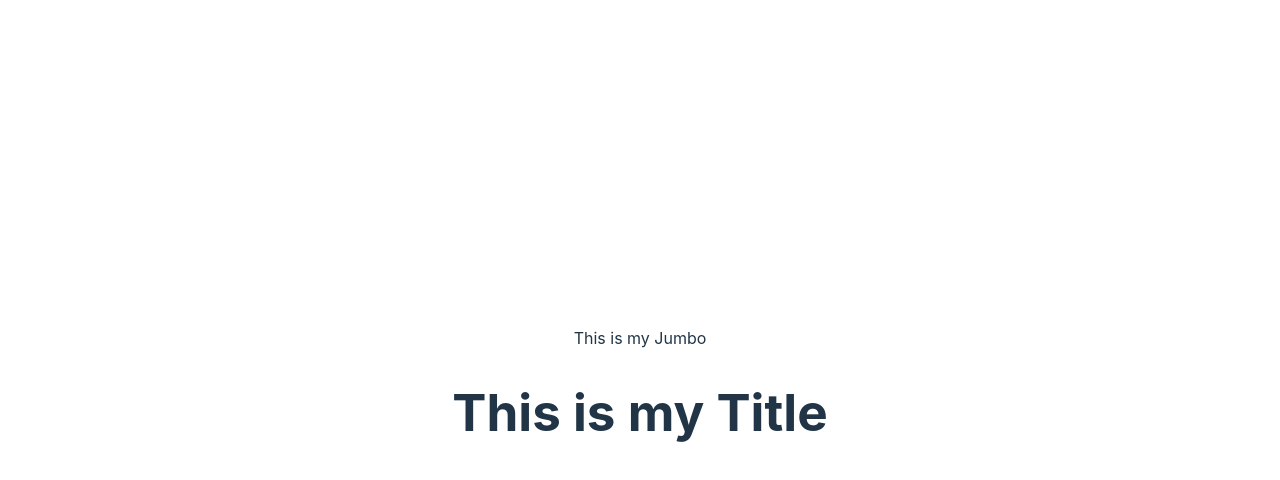
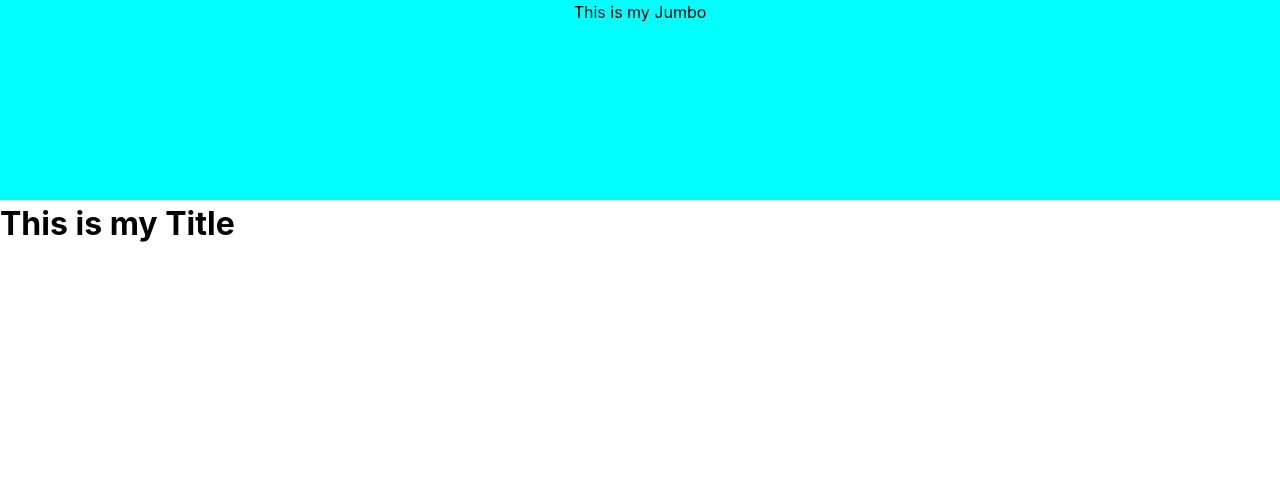
Before and after one commit to EmanuelaPau/vite-hello-world, a Vue app in the folder vite-project/: page / in a window 1280 px wide. Shown: the top 480 px of the page. Built offline with nearby package versions, Linux system fonts and the light colour scheme.

Commit message:
Add reset

```diff
--- a/vite-project/src/components/AppTitle.vue
+++ b/vite-project/src/components/AppTitle.vue
@@ -10,4 +10,4 @@ export default {
 }
 </script>
 
-<style lang="scss" scoped></style>
+<style scoped></style>
--- a/vite-project/src/components/Jumbo.vue
+++ b/vite-project/src/components/Jumbo.vue
@@ -10,4 +10,11 @@ export default {
 }
 </script>
 
-<style lang="scss" scoped></style>
+<style scoped>
+.my_Jumbo {
+    width: 100%;
+    height: 200px;
+    text-align: center;
+    background-color: aqua;
+}
+</style>
--- a/vite-project/src/style.css
+++ b/vite-project/src/style.css
@@ -2,88 +2,10 @@
   font-family: Inter, system-ui, Avenir, Helvetica, Arial, sans-serif;
   line-height: 1.5;
   font-weight: 400;
-
-  color-scheme: light dark;
-  color: rgba(255, 255, 255, 0.87);
-  background-color: #242424;
-
-  font-synthesis: none;
-  text-rendering: optimizeLegibility;
-  -webkit-font-smoothing: antialiased;
-  -moz-osx-font-smoothing: grayscale;
-  -webkit-text-size-adjust: 100%;
 }
 
-a {
-  font-weight: 500;
-  color: #646cff;
-  text-decoration: inherit;
+* {
+  margin: 0;
+  padding: 0;
+  box-sizing: border-box;
 }
-a:hover {
-  color: #535bf2;
-}
-
-a {
-  font-weight: 500;
-  color: #646cff;
-  text-decoration: inherit;
-}
-a:hover {
-  color: #535bf2;
-}
-
-body {
-  margin: 0;
-  display: flex;
-  place-items: center;
-  min-width: 320px;
-  min-height: 100vh;
-}
-
-h1 {
-  font-size: 3.2em;
-  line-height: 1.1;
-}
-
-button {
-  border-radius: 8px;
-  border: 1px solid transparent;
-  padding: 0.6em 1.2em;
-  font-size: 1em;
-  font-weight: 500;
-  font-family: inherit;
-  background-color: #1a1a1a;
-  cursor: pointer;
-  transition: border-color 0.25s;
-}
-button:hover {
-  border-color: #646cff;
-}
-button:focus,
-button:focus-visible {
-  outline: 4px auto -webkit-focus-ring-color;
-}
-
-.card {
-  padding: 2em;
-}
-
-#app {
-  max-width: 1280px;
-  margin: 0 auto;
-  padding: 2rem;
-  text-align: center;
-}
-
-@media (prefers-color-scheme: light) {
-  :root {
-    color: #213547;
-    background-color: #ffffff;
-  }
-  a:hover {
-    color: #747bff;
-  }
-  button {
-    background-color: #f9f9f9;
-  }
-}
```
